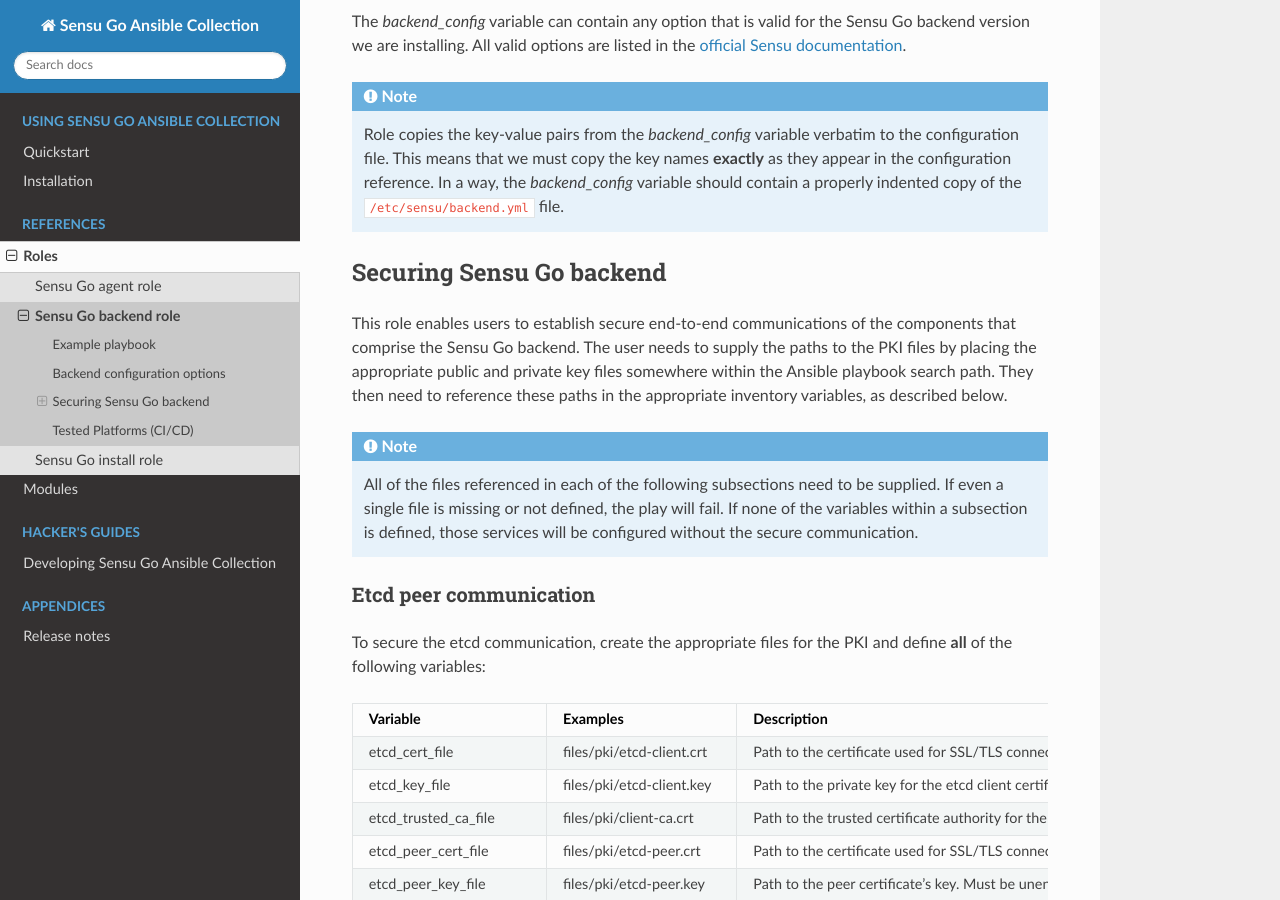
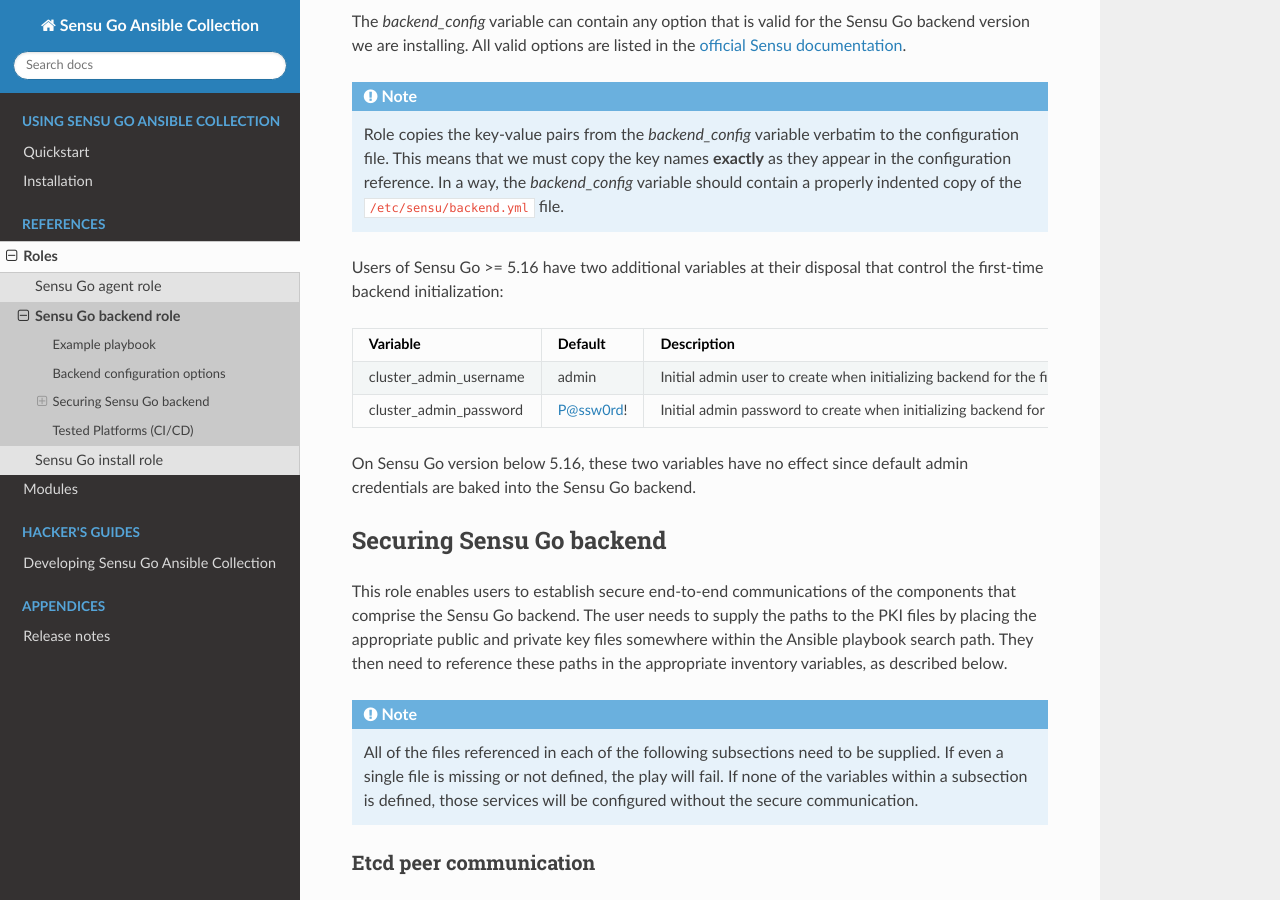
Before and after one commit to sensu/sensu-go-ansible, a Sphinx documentation site: the page built from docs/source/roles/backend.rst, in a window 1280 px wide and 900 px high, scrolled down 598 px. Built offline with Sphinx 7.4.7 and the Read the Docs theme 2.0.0, drawn with Linux system fonts in a browser that asks for light colours.

Commit message:
Add backend initialization step for Sensu Go >= 5.16
Sensu Go 5.16.0 does not automatically seed the database on startup
anymore. And while this might seem like a pure annoyance, there is at
least one good reason for doing this this way: getting rid of default
admin credentials.

With the introduction of a new `sensu-backend init` command, users can
initialize admin credentials to anything they wish. Backend role
supports this functionality using two variables:
cluster_admin_username and cluster_admin_password.

Note that we only run initialization on Sensu Go version that support
the init command. This makes our role safe to use on all supported
versions of Sensu Go.

```diff
--- a/docs/source/roles/backend.rst
+++ b/docs/source/roles/backend.rst
@@ -36,6 +36,30 @@
    **exactly** as they appear in the configuration reference. In a way, the
    *backend_config* variable should contain a properly indented copy of the
    ``/etc/sensu/backend.yml`` file.
+
+Users of Sensu Go >= 5.16 have two additional variables at their disposal that
+control the first-time backend initialization:
+
+.. list-table::
+   :header-rows: 1
+   :widths: 25 30 45
+
+   * - Variable
+     - Default
+     - Description
+
+   * - cluster_admin_username
+     - admin
+     - Initial admin user to create when initializing backend for the first
+       time.
+
+   * - cluster_admin_password
+     - P@ssw0rd!
+     - Initial admin password to create when initializing backend for the
+       first time.
+
+On Sensu Go version below 5.16, these two variables have no effect since
+default admin credentials are baked into the Sensu Go backend.
 
 
 Securing Sensu Go backend
```
Also changed, not shown: 3 other files.
